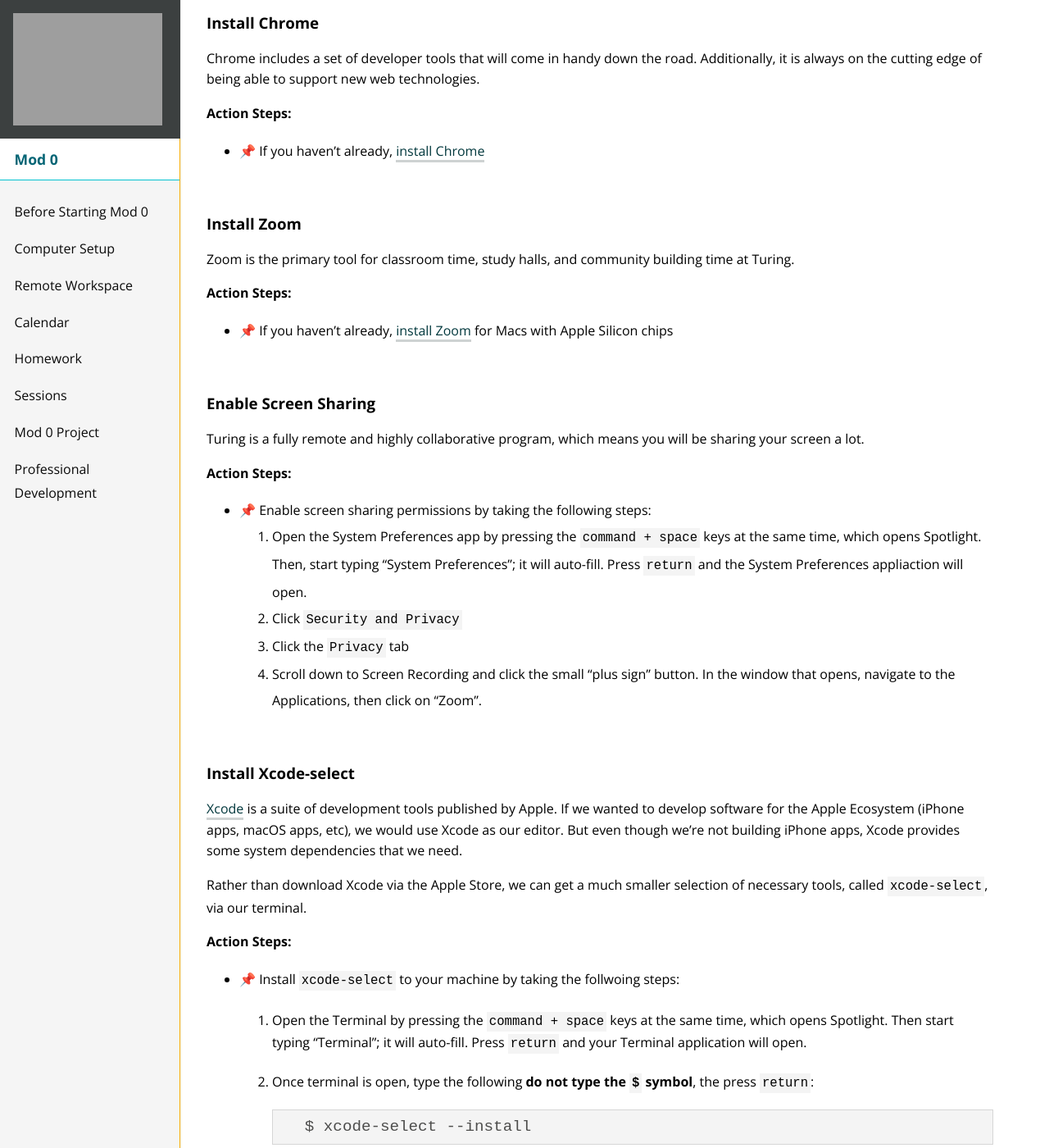
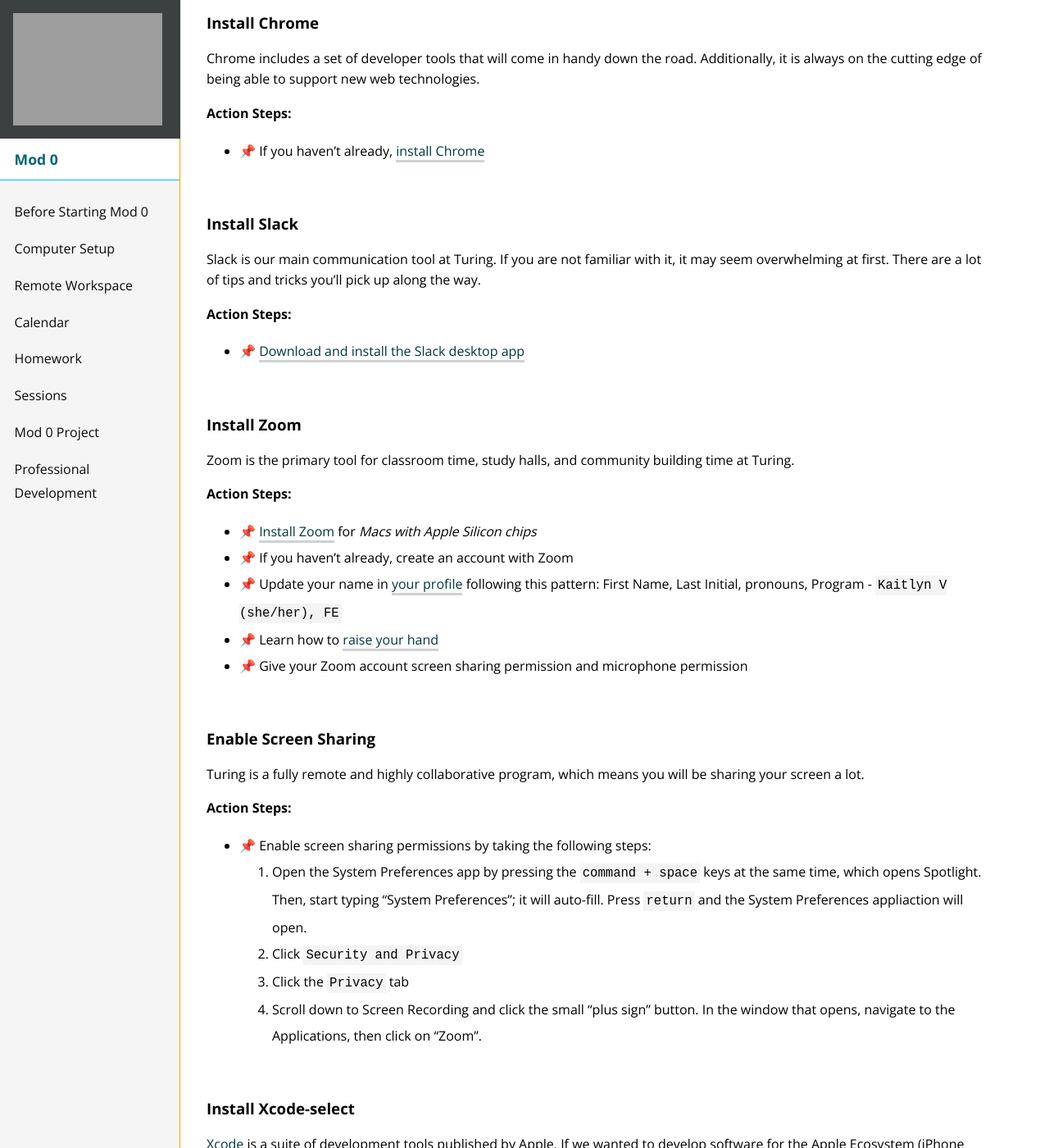
Before and after one commit to turingschool/mod-0-curriculum, a Jekyll site: the page built from computer-setup.md, in a window 1280 px wide and 1400 px high, scrolled down 1241 px. Shown: the whole window at 82% size. Built offline with Jekyll 4.4.1, drawn with Linux system fonts in a browser that asks for light colours; nearby versions of some CDN libraries.

Commit message:
Add Slack install to computer setup

```diff
--- a/computer-setup.md
+++ b/computer-setup.md
@@ -51,12 +51,25 @@
 
 <br>
 
+### Install Slack
+
+Slack is our main communication tool at Turing. If you are not familiar with it, it may seem overwhelming at first. There are a lot of tips and tricks you'll pick up along the way.
+
+**Action Steps:**
+- 📌 [Download and install the Slack desktop app](https://slack.com/downloads/mac)
+
+<br>
+
 ### Install Zoom
 
 Zoom is the primary tool for classroom time, study halls, and community building time at Turing.
 
 **Action Steps:**
-- 📌 If you haven't already, [install Zoom](https://zoom.us/download/) for Macs with Apple Silicon chips
+- 📌 [Install Zoom](https://zoom.us/download/) for _Macs with Apple Silicon chips_
+- 📌 If you haven't already, create an account with Zoom
+- 📌 Update your name in [your profile](https://support.zoom.us/hc/en-us/articles/201363203-My-Profile) following this pattern: First Name, Last Initial, pronouns, Program - `Kaitlyn V (she/her), FE`
+- 📌 Learn how to [raise your hand](https://support.zoom.us/hc/en-us/articles/205566129-Raise-Hand-In-Webinar)
+- 📌 Give your Zoom account screen sharing permission and microphone permission
 
 <br>
 
```
